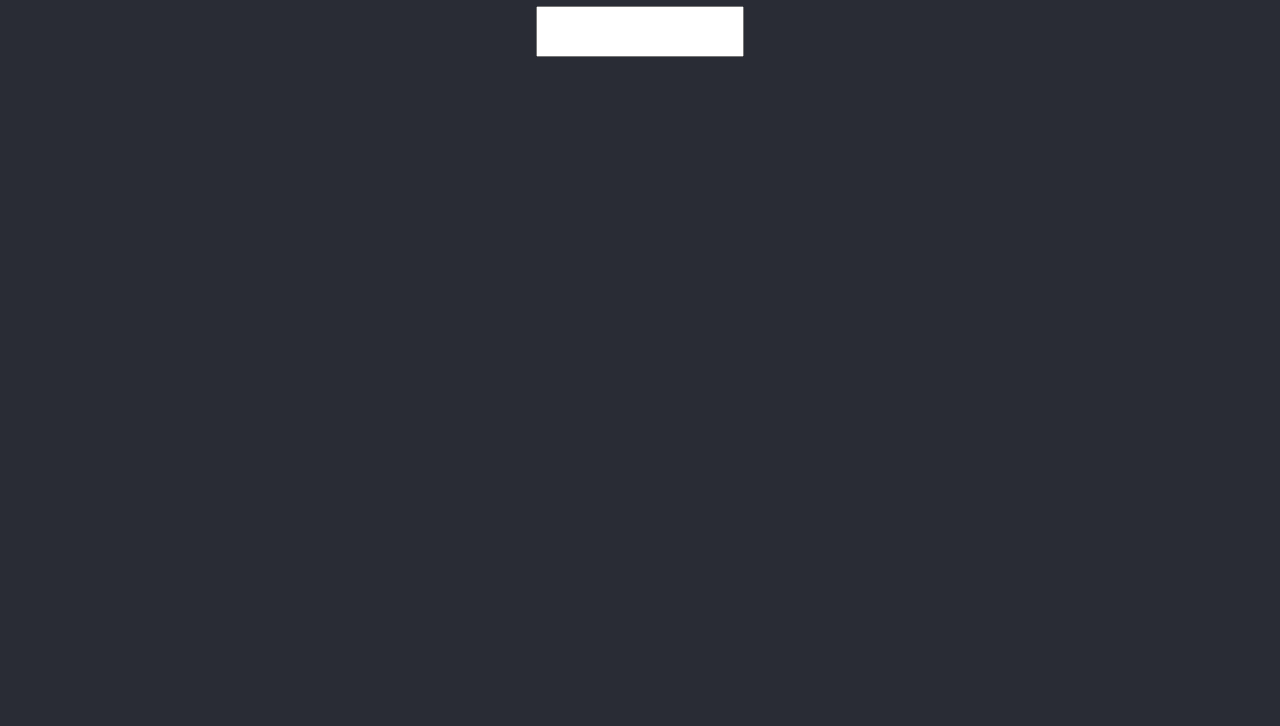
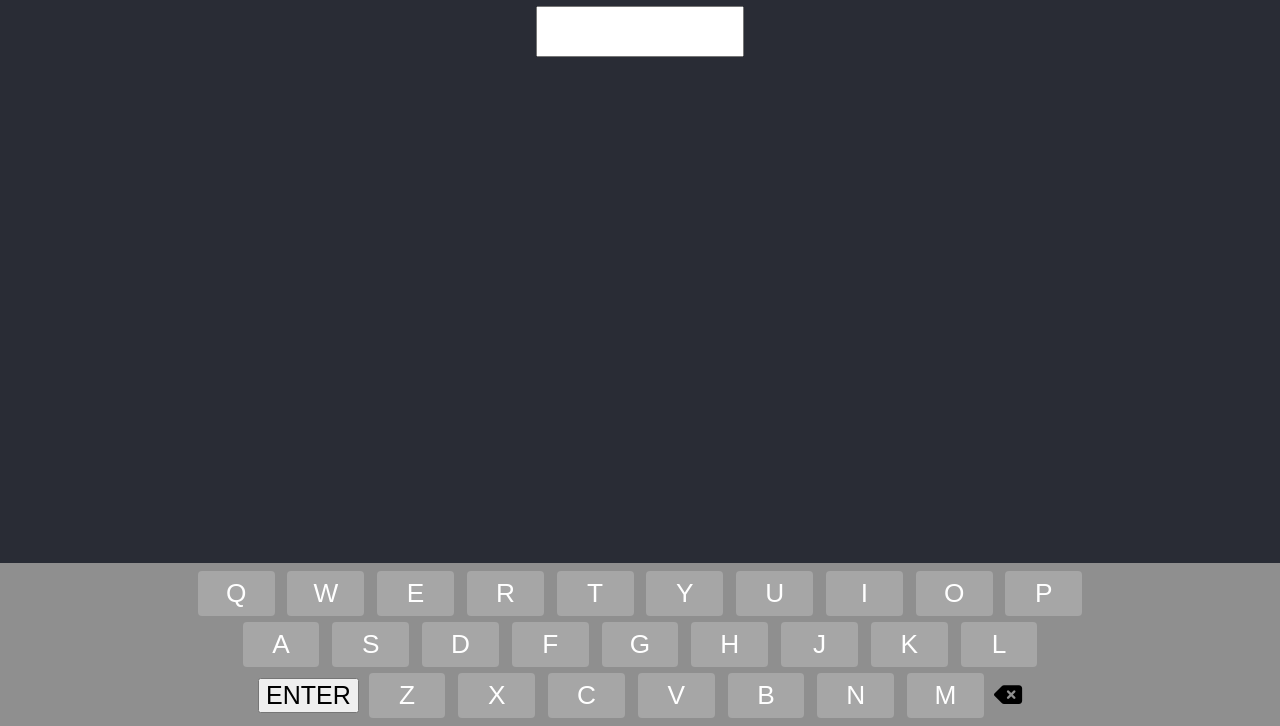
Before and after one commit to jdreis/Wordle-Clone, a plain HTML site: page index.html in a window 1280 px wide. Shown: the part 74-800 px from the top of the page. Drawn offline with Linux system fonts and the light colour scheme.

Commit message:
adding keyboard

```diff
--- a/index.html
+++ b/index.html
@@ -5,7 +5,7 @@
     <meta http-equiv='X-UA-Compatible' content='IE=edge'>
     <meta name='viewport' content='width=device-width, initial-scale=1.0'>
     <title>Wordle Clone</title>
-    <link rel='stylesheet' href='//use.fontawesome.com/releases/v5.0.7/css/all.css'>
+    <script src="https://kit.fontawesome.com/2b0ca710b8.js" crossorigin="anonymous"></script>
     <link rel='stylesheet' href='style.css'>
     <!-- <link rel="stylesheet" href="lightSwitch.css"> -->
 </head>
@@ -18,10 +18,46 @@
     <input id='submit' type='text'>
 <!-- status information -->
     <p id="info" style="color: rgb(255, 100, 100)"></p>
-
+<!-- New Game -->
     <div id='btn'>
         <button class='againbtn' onClick="window.location.reload();">New Game</button>
     </div>
+<!-- Keyboard -->
+<div id="keyboard">
+    <div id="keys">
+        <button type="button" id="key">Q</button>
+        <button type="button" id="key">W</button>
+        <button type="button" id="key">E</button>
+        <button type="button" id="key">R</button>
+        <button type="button" id="key">T</button>
+        <button type="button" id="key">Y</button>
+        <button type="button" id="key">U</button>
+        <button type="button" id="key">I</button>
+        <button type="button" id="key">O</button>
+        <button type="button" id="key">P</button>
+        <br>
+        <button type="button" id="key">A</button>
+        <button type="button" id="key">S</button>
+        <button type="button" id="key">D</button>
+        <button type="button" id="key">F</button>
+        <button type="button" id="key">G</button>
+        <button type="button" id="key">H</button>
+        <button type="button" id="key">J</button>
+        <button type="button" id="key">K</button>
+        <button type="button" id="key">L</button>
+        <br>
+        <button type="button" id="enter">ENTER</button>
+        <button type="button" id="key">Z</button>
+        <button type="button" id="key">X</button>
+        <button type="button" id="key">C</button>
+        <button type="button" id="key">V</button>
+        <button type="button" id="key">B</button>
+        <button type="button" id="key">N</button>
+        <button type="button" id="key">M</button>
+        <i id="backspace" class="fas fa-backspace"></i>
+    </div>
+</div>
+
 <!-- dark/light toggle -->
      <!-- <div id='switch'>
         <input type='checkbox' class='checkbox' id='checkbox'>
@@ -32,8 +68,6 @@
          </label>
     </div>  -->
 
-
-
     <script type='module' src='script.js'></script>
 </body>
 </html>
--- a/script.js
+++ b/script.js
@@ -52,8 +52,6 @@ const checkLetters = (guess) => {
             letter.style.color = 'green';
         } else if (answer.includes(g.length)) { // correct letter and wrong spot
             letter.style.color = 'yellow';
-        // } else if () {
-        //     letter.style.color = 'gray'
         } else  { // incorrect letter for word
             letter.style.color = 'gray';
         }
--- a/style.css
+++ b/style.css
@@ -56,9 +56,41 @@ p {
     font-size: 16px;
     margin: 10px 0;
     transition-duration: 0.4s;
-
 }
 
 .againbtn:hover {
     background: #52b7cec4;
 }
+
+#keyboard {
+    position: fixed;
+    left: 0;
+    bottom: 0;
+    width: 100%;
+    padding: 5px 0;
+    background: rgb(143, 143, 143);
+    box-shadow: gray;
+    user-select: none;
+    transition: bottom 0.4s;
+}
+
+#keys {
+    text-align: center;
+}
+
+#key {
+    height: 45px;
+    width: 6%;
+    max-width: 90px;
+    margin: 3px;
+    border-radius: 4px;
+    border: none;
+    background: rgba(255, 255, 255, 0.2);
+    color: white;
+    font-size: 1.05rem;
+    outline: none;
+    cursor: pointer;
+    display: inline-flex;
+    align-items: center;
+    justify-content: center;
+}
```
Also changed, not shown: 1 other file.
